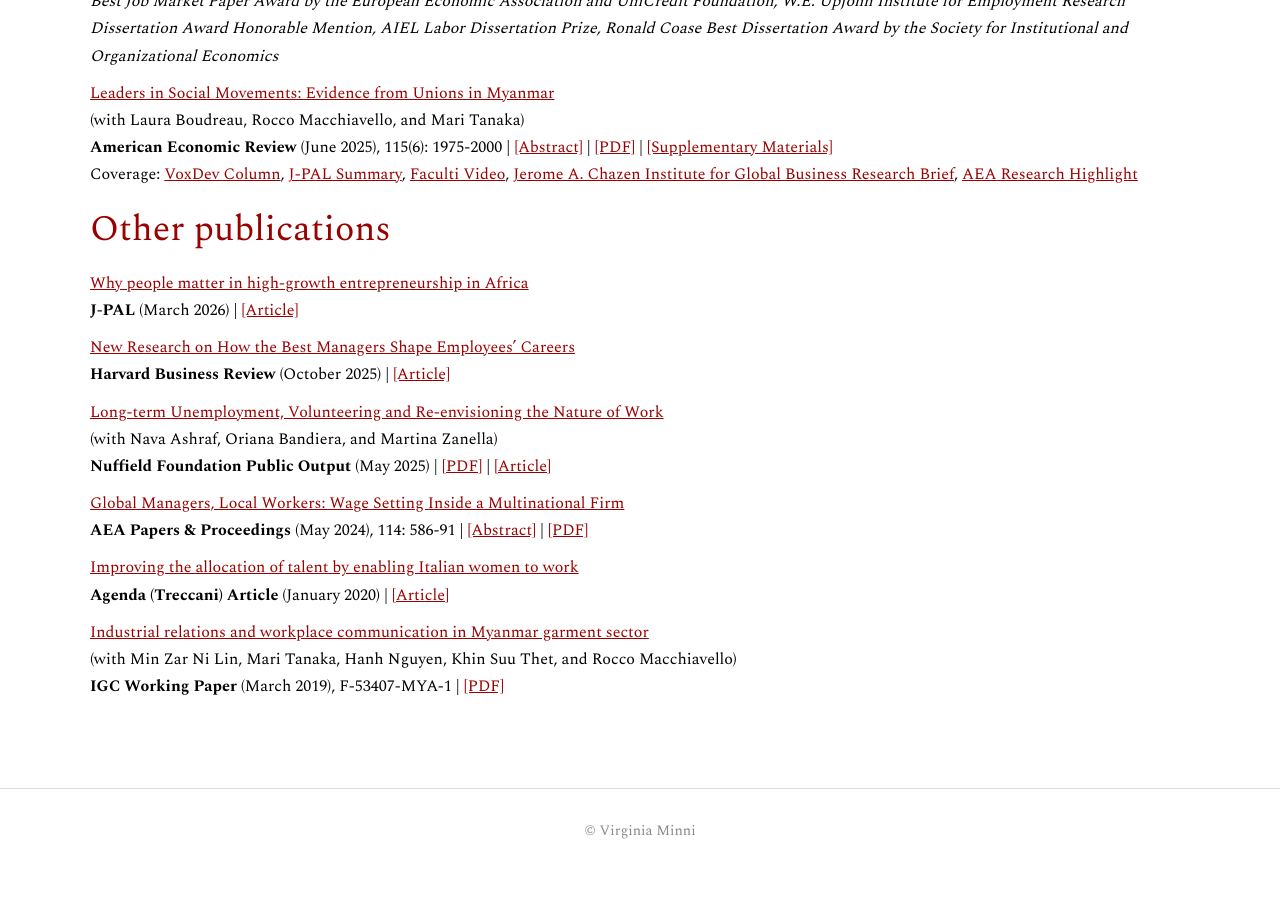
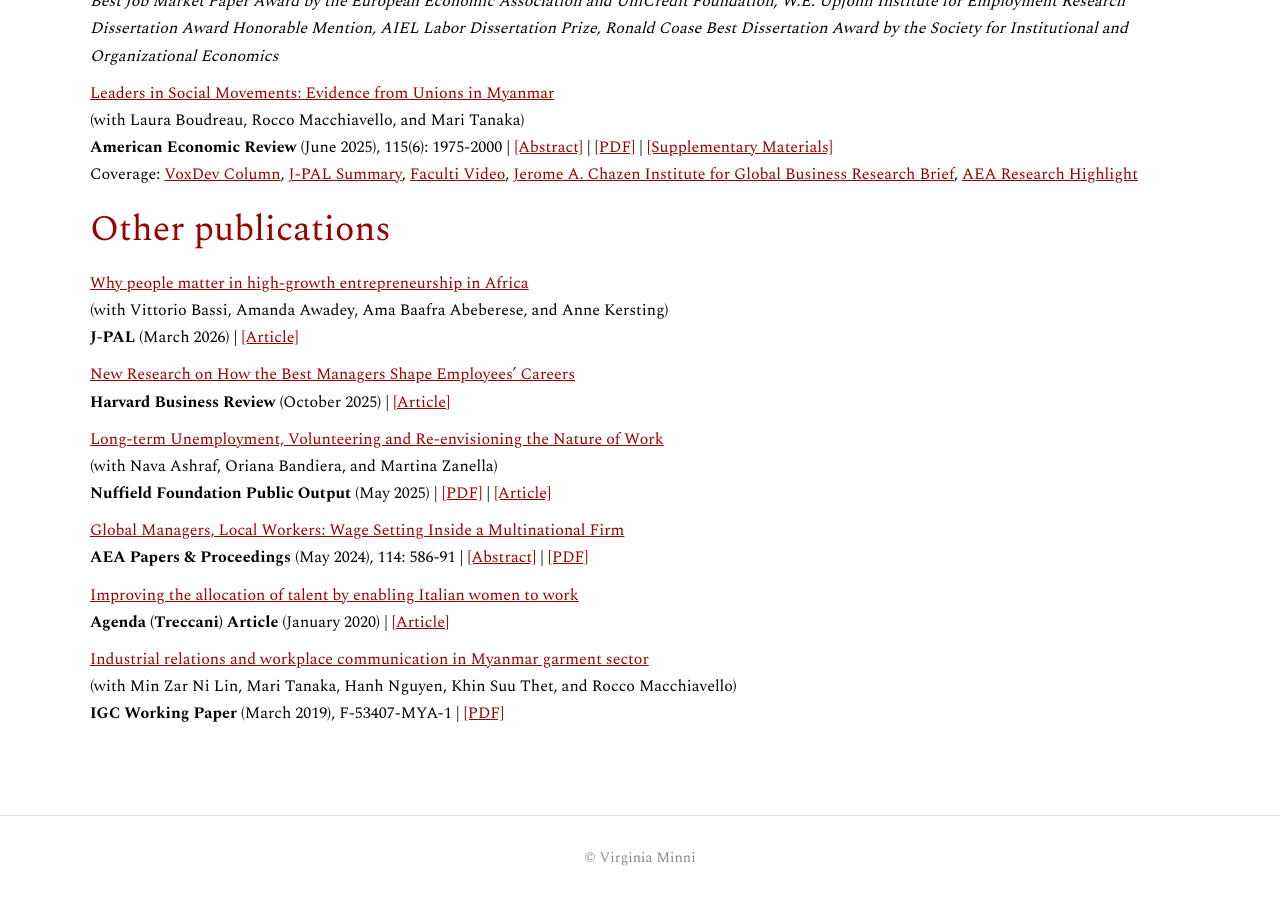
Before and after one commit to virginiaminni/virginiaminni.github.io, a Jekyll site: the page built from research.md, in a window 1280 px wide and 900 px high, scrolled down 972 px. Built offline with Jekyll 4.4.1, drawn with Linux system fonts in a browser that asks for light colours; before the commit the page ends 1845 px from its top, so only the background shows below that.

Commit message:
Update research.md

```diff
--- a/research.md
+++ b/research.md
@@ -66,6 +66,7 @@ Coverage:  <a href="https://voxdev.org/topic/institutions-political-economy/who-
 
 ## Other publications
 <a href="https://www.povertyactionlab.org/blog/3-24-26/why-people-matter-high-growth-entrepreneurship-africa" target="_blank" rel="noopener noreferrer"> Why people matter in high-growth entrepreneurship in Africa </a> <br>
+(with Vittorio Bassi, Amanda Awadey, Ama Baafra Abeberese, and Anne Kersting)<br>
 **J-PAL** (March 2026) | <a href="https://www.povertyactionlab.org/blog/3-24-26/why-people-matter-high-growth-entrepreneurship-africa" target="_blank" rel="noopener noreferrer"> [Article]
 
 <a href="https://hbr.org/2025/10/new-research-on-how-the-best-managers-shape-employees-careers" target="_blank" rel="noopener noreferrer"> New Research on How the Best Managers Shape Employees’ Careers </a> <br>
```
